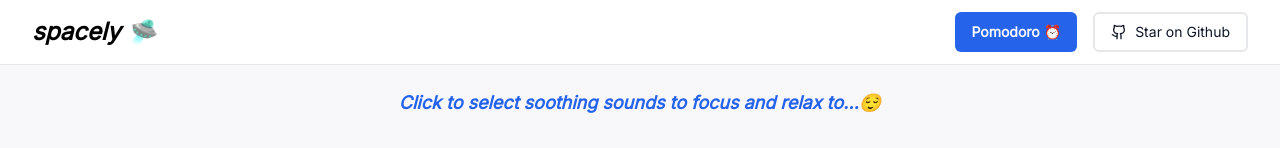
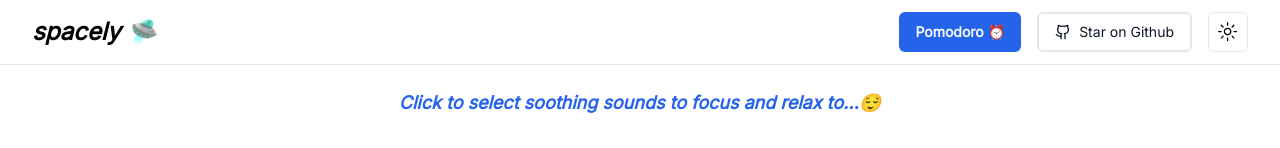
Before and after one commit to urdadx/spacely, a Next.js app: page / in a window 1280 px wide. Shown: the top 148 px of the page. Built offline with nearby package versions, Linux system fonts and the light colour scheme.

Commit message:
💄 Update bg layout and navbar

```diff
--- a/components/shared/layout.jsx
+++ b/components/shared/layout.jsx
@@ -6,11 +6,11 @@ const Layout = () => {
   const { isTablet } = useMediaQuery();
   return (
     <>
-      <section className={`${isTablet && 'h-screen'} bg-[#f8f8fa]`}>
+      <section className={`${isTablet && 'h-screen'} `}>
         <Navbar />
         <Playground />
       </section>
-      <section className="bg-white flex justify-center items-center border-t border-gray-200">
+      <section className=" dark:bg-background/60 flex justify-center items-center border-t border-gray-200">
         <p className="font-semibold text-lg my-5 text-center">
           Made by
           <a
--- a/components/shared/navbar.jsx
+++ b/components/shared/navbar.jsx
@@ -5,6 +5,7 @@ import { FocusPanel } from '../core/focus-panel';
 import { usePomodoroTimer } from '@/hooks/use-pomodoro';
 import useMediaQuery from '@/hooks/use-media-query';
 import { GithubIcon } from 'lucide-react';
+import { ModeToggle } from '../ui/mode-toggle';
 
 const Navbar = () => {
   const { formatTime, timeLeft, timerRunning, isSession } = usePomodoroTimer();
@@ -41,12 +42,13 @@ const Navbar = () => {
             </Sheet>
             {!isMobile && (
               <Link target="_blank" href="https://github.com/urdadx/spacely">
-                <Button className="font-medium bg-transparent text-sm lg:text-md flex items-center gap-2 hover:bg-gray-100 text-slate-900 border-2">
+                <Button className="font-medium bg-transparent dark:bg-foreground text-sm lg:text-md flex items-center gap-2 hover:bg-gray-100 text-slate-900 border-2">
                   <GithubIcon className="w-4 h-4" />
                   Star on Github
                 </Button>
               </Link>
             )}
+          <ModeToggle />
           </div>
         </nav>
       </header>
```
